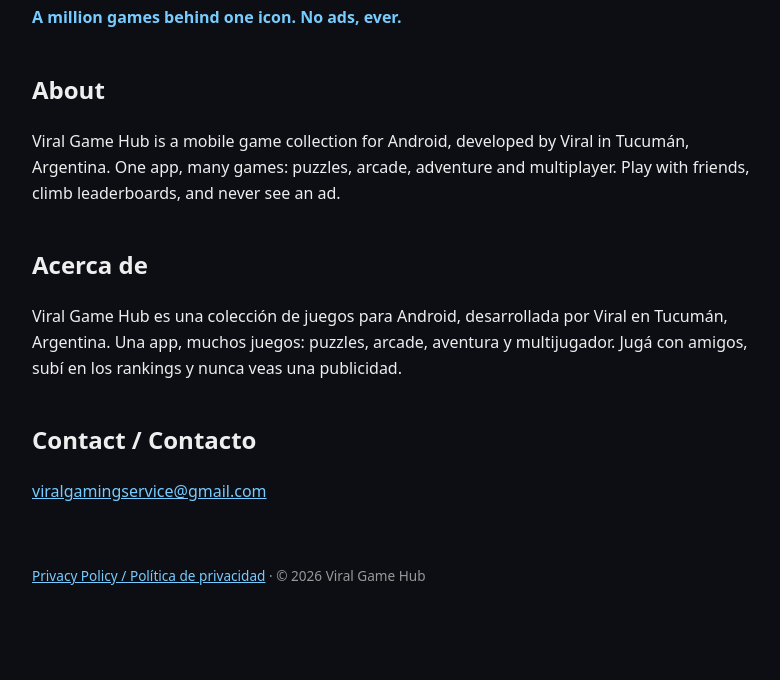
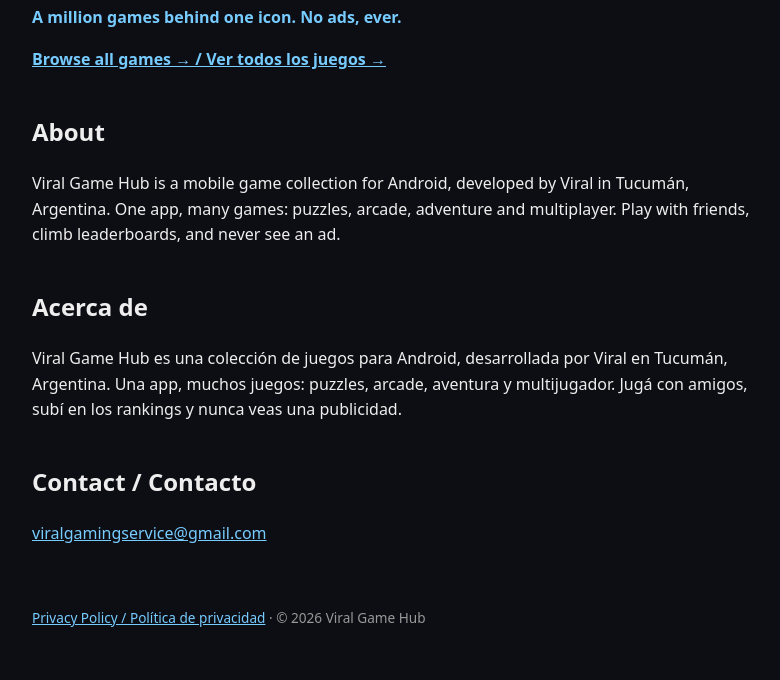
Before and after one commit to viralgamehub/viralgamehub.github.io, a plain HTML site: page index.html in a window 1280 px wide. Shown: the part 120-800 px from the top of the page, without its empty margins (248-1028 px from the left). Drawn offline with Linux system fonts and the light colour scheme.

Commit message:
Update index.html

```diff
--- a/index.html
+++ b/index.html
@@ -20,6 +20,8 @@ footer{margin-top:60px;font-size:.85rem;color:#999}
 <h1>Viral Game Hub</h1>
 <p class="tag">A million games behind one icon. No ads, ever.</p>
 
+<p><a href="games.html"><b>Browse all games → / Ver todos los juegos →</b></a></p>
+
 <section>
 <h2>About</h2>
 <p>Viral Game Hub is a mobile game collection for Android, developed by Viral in Tucumán, Argentina. One app, many games: puzzles, arcade, adventure and multiplayer. Play with friends, climb leaderboards, and never see an ad.</p>
```
